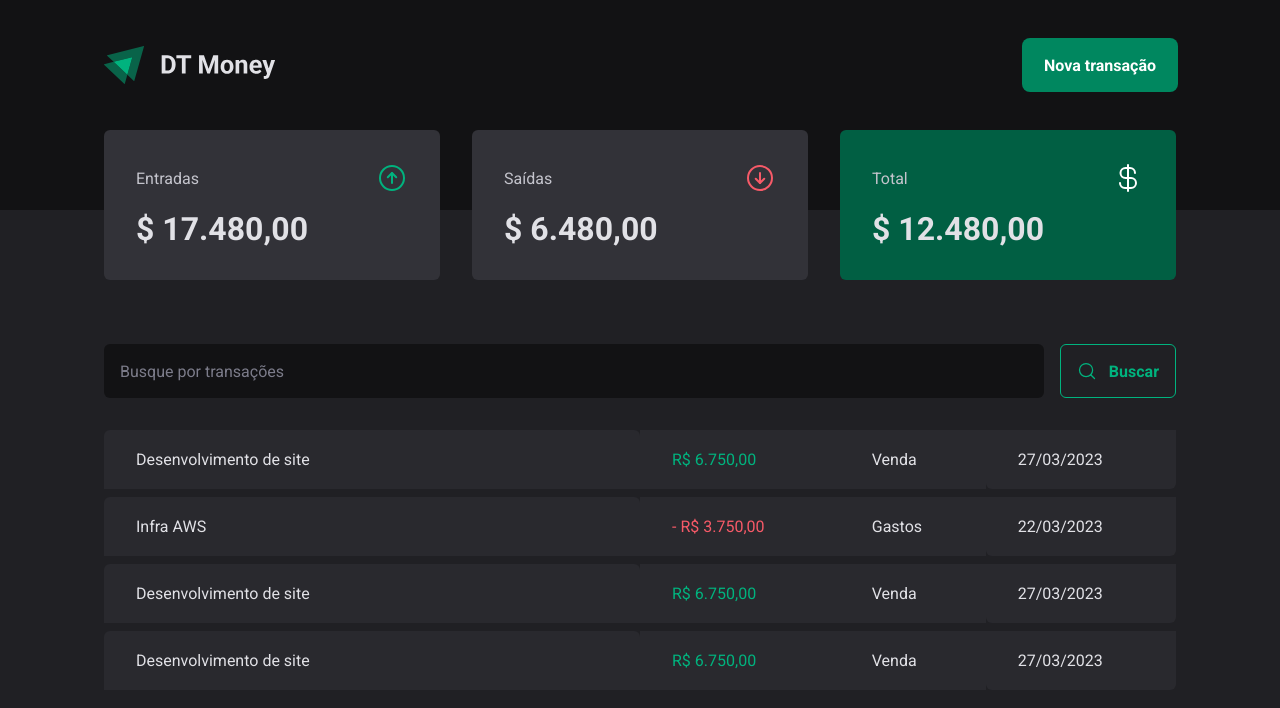
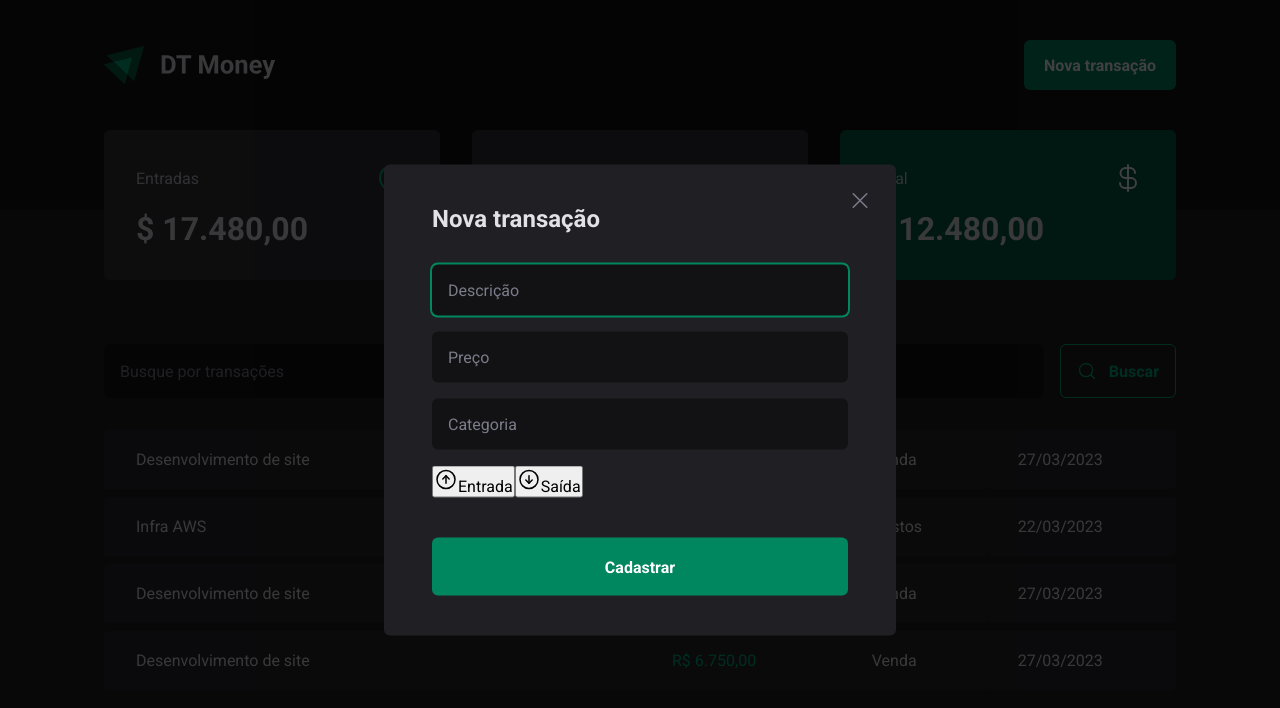
Before and after one commit to ViktorHugodev/dt-money, a React (Vite) app: page / in a window 1280 px wide. Both pictures are taken after a click on the button "Nova transação". Shown: the top 708 px of the page. Built offline with nearby package versions, Linux system fonts and the light colour scheme.

Commit message:
feat: new transaction modal styles

```diff
--- a/package.json
+++ b/package.json
@@ -9,6 +9,7 @@
     "preview": "vite preview"
   },
   "dependencies": {
+    "@radix-ui/react-dialog": "^1.0.3",
     "phosphor-react": "^1.4.1",
     "react": "^18.2.0",
     "react-dom": "^18.2.0",
--- a/src/components/Header/index.tsx
+++ b/src/components/Header/index.tsx
@@ -1,16 +1,21 @@
-
+import * as Dialog from '@radix-ui/react-dialog'
 import logoImg from '../../assets/dt-logo.svg'
+import { NewTransactionModal } from '../NewTransactionModal'
 import { HeaderContainer, HeaderContent, NewTransactionButton } from './styles'
-export function Header(){
+export function Header() {
   return (
     <HeaderContainer>
       <HeaderContent>
+        <img src={logoImg} alt='' />
+        <Dialog.Root>
+          <Dialog.Trigger asChild>
+            <NewTransactionButton>Nova transação</NewTransactionButton>
+          </Dialog.Trigger>
 
-        <img src={logoImg} alt="" />
+        <NewTransactionModal/>
+        </Dialog.Root>
 
-        <NewTransactionButton>Nova transação</NewTransactionButton>
       </HeaderContent>
-
     </HeaderContainer>
   )
 }
--- a/src/components/Header/styles.ts
+++ b/src/components/Header/styles.ts
@@ -1,5 +1,5 @@
 import styled from 'styled-components';
-
+import * as Dialog from '@radix-ui/react-dialog'
 export const HeaderContainer = styled.header`
   background-color: ${props => props.theme['gray-900']};
   padding: 2.5rem 0 7.5rem;
--- /dev/null
+++ b/src/components/NewTransactionModal/index.tsx
@@ -0,0 +1,34 @@
+import * as Dialog from '@radix-ui/react-dialog'
+import { CloseButton, Content, Overlay } from './styles'
+import { ArrowCircleUp,ArrowCircleDown, X } from 'phosphor-react'
+export function NewTransactionModal() {
+  return (
+    <Dialog.Portal>
+      <Overlay />
+
+      <Content>
+        <Dialog.Title>Nova transação</Dialog.Title>
+        <form>
+          <input type="text" placeholder="Descrição" />
+          <input type="number" placeholder="Preço" />
+          <input type="text" placeholder="Categoria" />
+          <div>
+            <button>
+              <ArrowCircleUp size={24}/>
+              Entrada
+            </button>
+
+            <button>
+            <ArrowCircleDown size={24}/>
+              Saída
+            </button>
+          </div>
+          <button type="submit">Cadastrar</button>
+        </form>
+        <CloseButton >
+          <X size={24}/>
+        </CloseButton>
+      </Content>
+    </Dialog.Portal>
+  )
+}
--- /dev/null
+++ b/src/components/NewTransactionModal/styles.ts
@@ -0,0 +1,64 @@
+import styled from 'styled-components'
+import * as Dialog from '@radix-ui/react-dialog'
+
+export const Overlay = styled(Dialog.Overlay)`
+  position: fixed;
+  width: 100vw;
+  height: 100vh;
+  inset: 0;
+  background-color: rgba(0, 0,0,0.75);
+`
+
+export const Content = styled(Dialog.Content)`
+  border-radius: 6px;
+  /* box-shadow: 0 4px 32px rgba(0, 0, 0, 0.8); */
+  min-width: 32rem;
+  padding: 2.5rem 3rem;
+  background-color: ${props => props.theme['gray-800']};
+  position: fixed;
+  top: 50%;
+  left: 50%;
+  transform: translate(-50%, -50%);
+  form {
+    display: flex;
+    flex-direction: column;
+    margin-top: 2rem;
+    gap:1rem;
+    input {
+      border-radius: 6px;
+      border:0;
+      background-color: ${props => props.theme['gray-900']};
+      color: ${props => props.theme['gray-100']};
+      padding: 1rem;
+
+      &::placeholder {
+        color:${props => props.theme['gray-500']};
+      }
+    }
+
+    button[type="submit"] {
+      height: 58px;
+      border:0;
+      background-color: ${props => props.theme['green-500']};
+      font-weight: bold;
+      border-radius: 6px;
+      color: ${props => props.theme.white};
+      padding: 0 1.25rem;
+      margin-top: 1.5rem;
+      &:hover {
+        background-color:${props => props.theme['green-700']}
+      }
+    }
+
+  }
+`
+
+export const CloseButton = styled(Dialog.Close)`
+  border:0;
+  background-color: transparent;
+  top:1.5rem;
+  right: 1.5rem;
+  position: absolute;
+  line-height: 0;
+  color: ${props => props.theme['gray-500']}
+`
```
Also changed, not shown: 1 other file (tests, documents, lock files or other folders).
